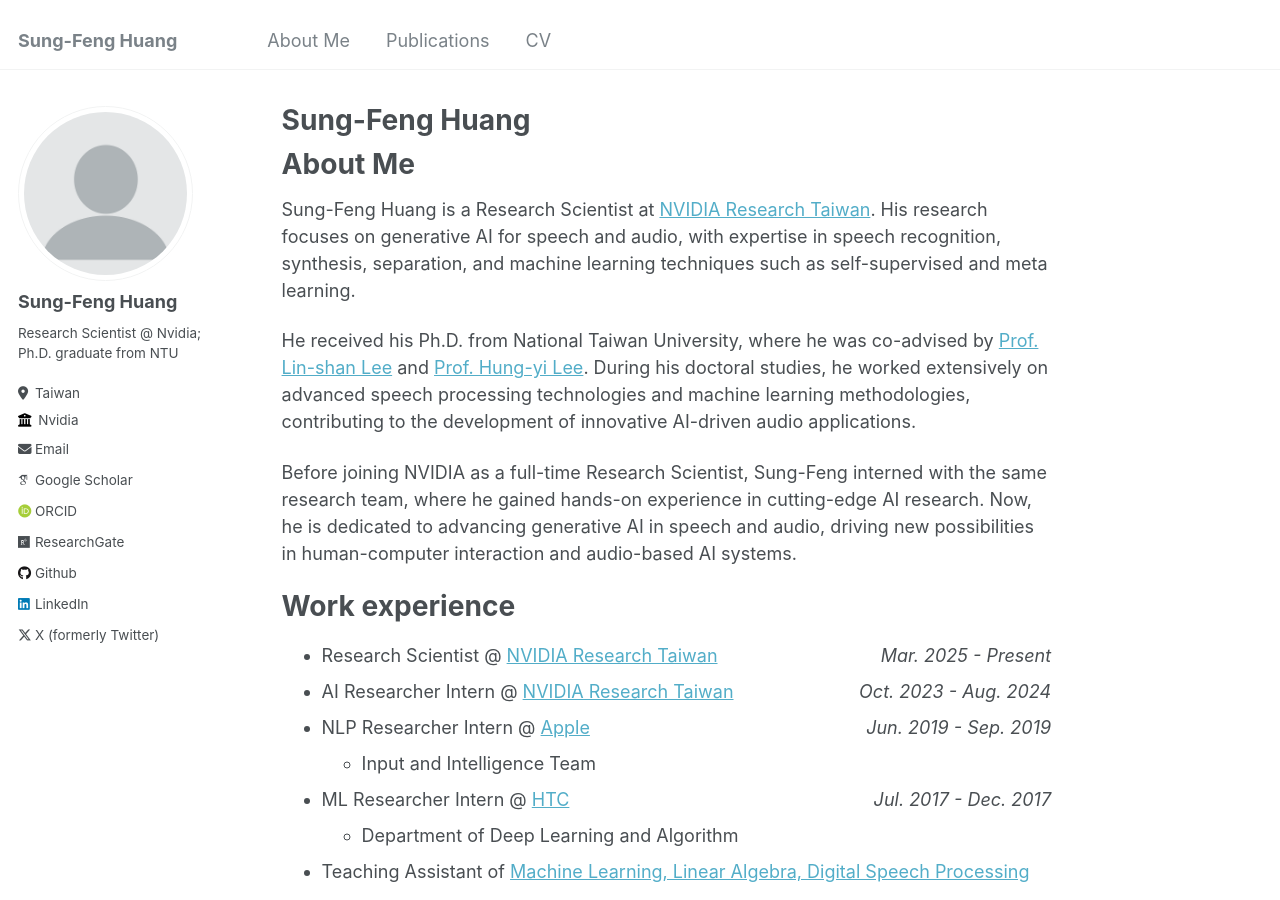
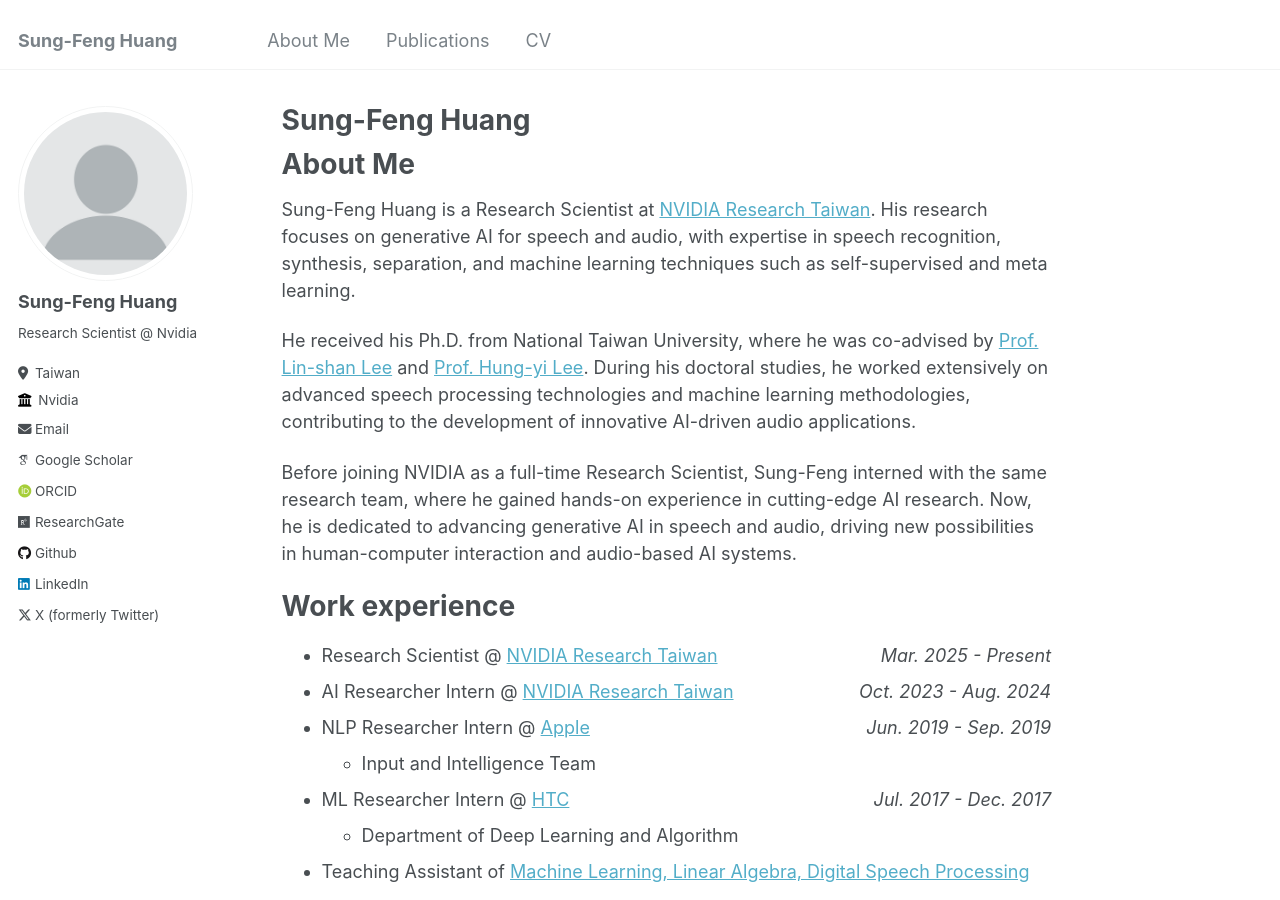
Before and after one commit to SungFeng-Huang/sungfeng-huang.github.io, a Jekyll site: the page built from _pages/about.md, in a window 1280 px wide and 900 px high. Built offline with Jekyll 4.4.1, drawn with Linux system fonts in a browser that asks for light colours; some web fonts are replaced.

Commit message:
update bio

```diff
--- a/_config.yml
+++ b/_config.yml
@@ -11,7 +11,7 @@ locale                   : "en-US"
 title                    : "Sung-Feng Huang"
 title_separator          : "-"
 name                     : &name "Sung-Feng Huang"
-description              : &description "Research Scientist @ Nvidia; Ph.D. graduate from NTU"
+description              : &description "Research Scientist @ Nvidia"
 url                      : https://sungfeng-huang.github.io # the base hostname & protocol for your site e.g. "https://mmistakes.github.io"
 baseurl                  : "" # the subpath of your site, e.g. "/blog"
 repository               : "SungFeng-Huang/sungfeng-huang.github.io"
@@ -24,7 +24,7 @@ author:
   avatar           : "profile.png"
   name             : "Sung-Feng Huang"
   pronouns         : # example: "she/her"
-  bio              : "Research Scientist @ Nvidia; Ph.D. graduate from NTU"
+  bio              : "Research Scientist @ Nvidia"
   location         : "Taiwan"
   employer         : "Nvidia"
   uri              : # URL - Update with the correct link to your profile
```
